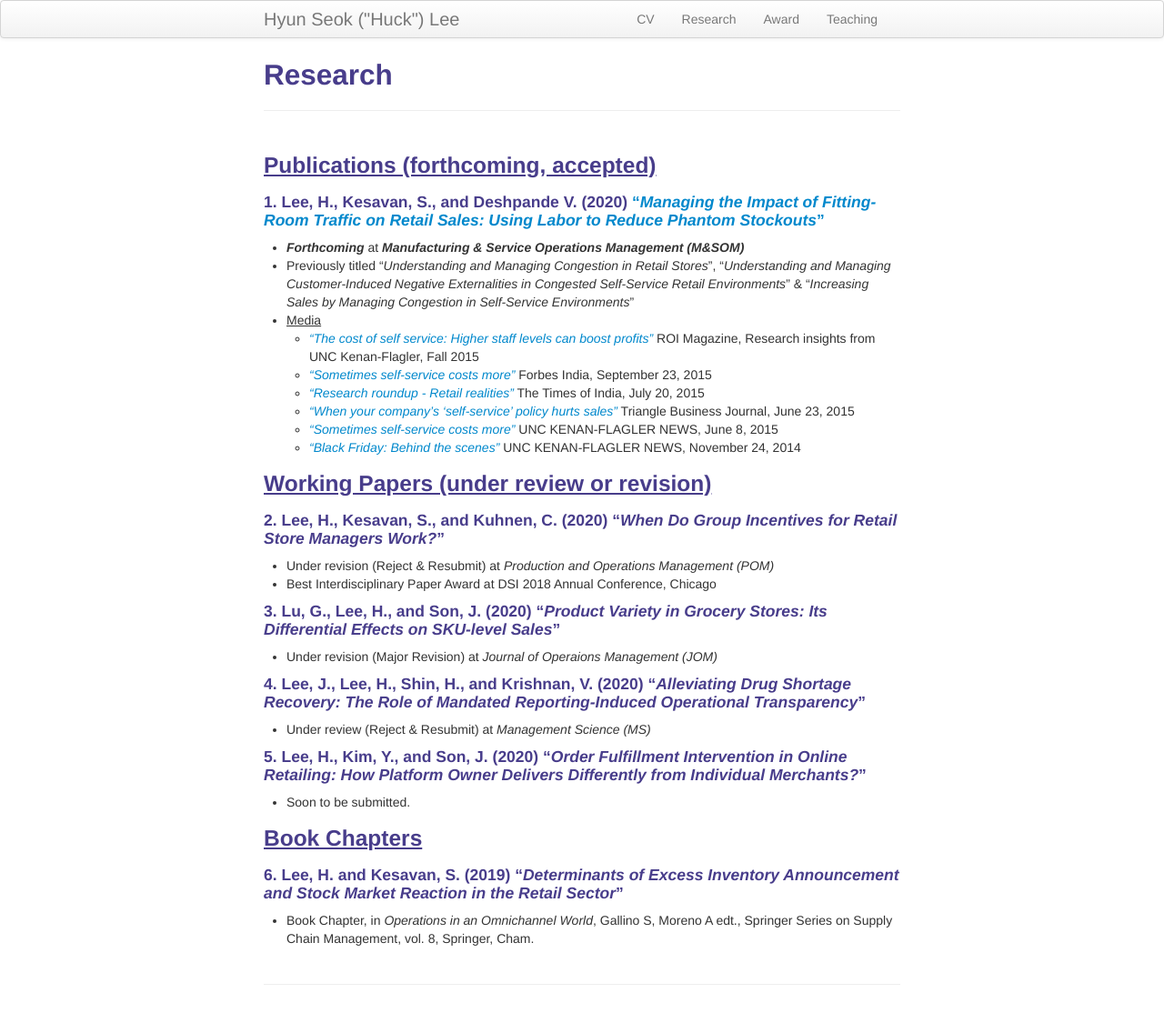
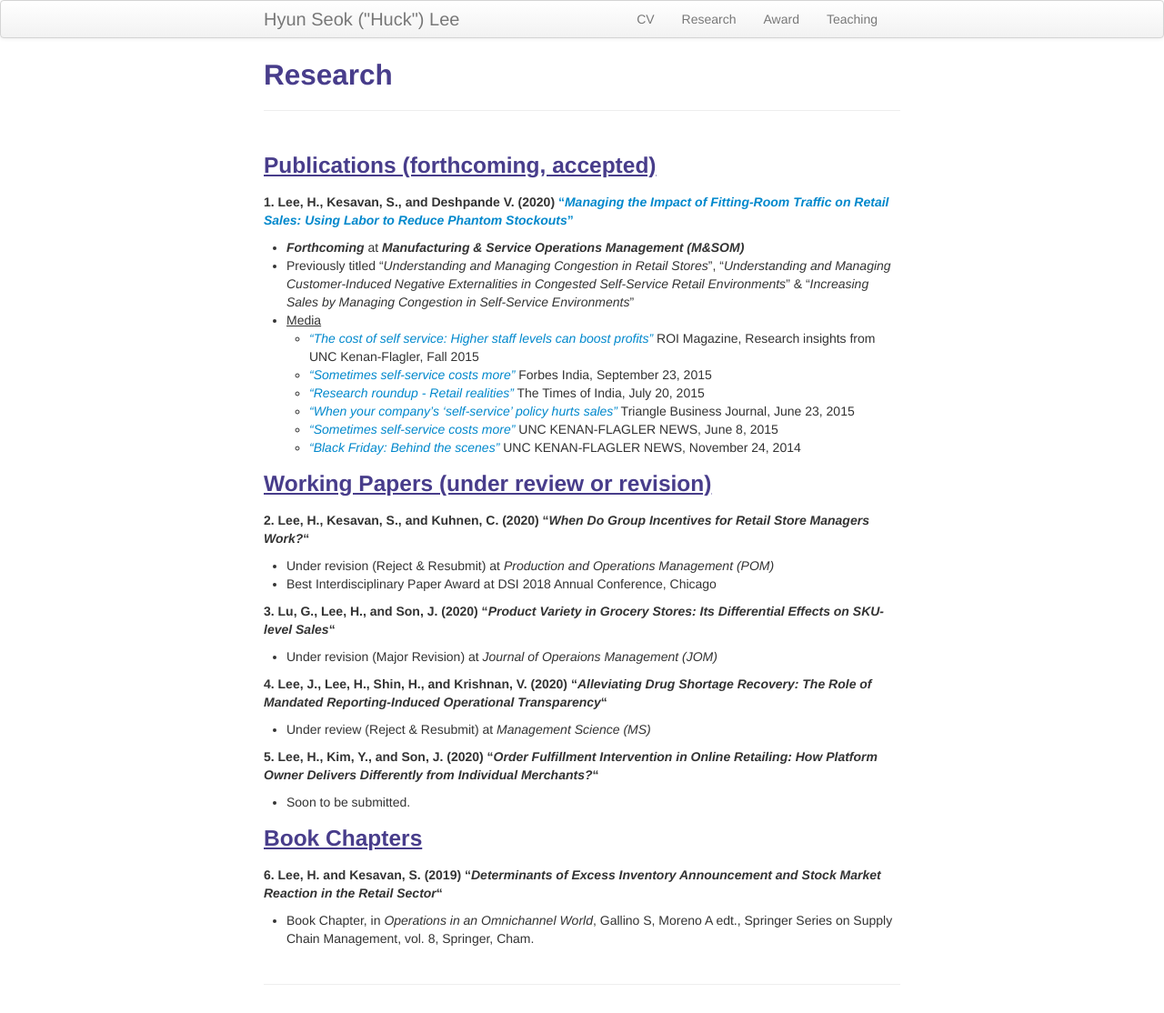
Before and after one commit to lordya2/lordya2.github.io, a Jekyll site: the page built from pages/research.md, in a window 1280 px wide. Shown: the whole page at 91% size. Built offline with Jekyll 4.4.1, drawn with Linux system fonts in a browser that asks for light colours.

```diff
--- a/pages/research.md
+++ b/pages/research.md
@@ -6,30 +6,30 @@ description: Hyun Seok ("Huck") Lee's Research
 
 
 ### <u>Publications (forthcoming, accepted) </u>
-#### 1. Lee, H., Kesavan, S., and Deshpande V. (2020) ["*Managing the Impact of Fitting-Room Traffic on Retail Sales: Using Labor to Reduce Phantom Stockouts*"](https://papers.ssrn.com/sol3/papers.cfm?abstract_id=2523680)
-* ***Forthcoming*** at ***Manufacturing & Service Operations Management (M&SOM)***
-* Previously titled "*Understanding and Managing Congestion in Retail Stores*", "*Understanding and Managing Customer-Induced Negative Externalities in Congested Self-Service Retail Environments*" & "*Increasing Sales by Managing Congestion in Self-Service Environments*"
-* <u>Media</u>
-  * [*"The cost of self service: Higher staff levels can boost profits"*](http://contentviewer.adobe.com/s/ROI%20Magazine/43d7e10e-dd4d-4050-add4-f5dcc8372bf7/ROI%20Magazine-Fall%202015/05_Cost_of_Self_Service.html#page_0) ROI Magazine, Research insights from UNC Kenan-Flagler, Fall 2015
-  * [*"Sometimes self-service costs more"*](http://www.forbesindia.com/article/kenanflagler/sometimes-selfservice-costs-more/41003/1) Forbes India, September 23, 2015
-  * [*"Research roundup - Retail realities"*](https://timesofindia.indiatimes.com/home/education/news/Research-roundup-Retail-realities/articleshow/48139253.cms) The Times of India, July 20, 2015
-  * [*"When your company's 'self-service' policy hurts sales"*](https://www.bizjournals.com/triangle/news/2015/06/23/when-your-companys-self-serve-policy-hurts-sales.html) Triangle Business Journal, June 23, 2015
-  * [*"Sometimes self-service costs more"*](https://www.kenan-flagler.unc.edu/news/2015/06/ROI-selfservice) UNC KENAN-FLAGLER NEWS, June 8, 2015
-  * [*"Black Friday: Behind the scenes"*](https://www.kenan-flagler.unc.edu/news/black-friday-behind-the-scenes/) UNC KENAN-FLAGLER NEWS, November 24, 2014
+**1. Lee, H., Kesavan, S., and Deshpande V. (2020) ["*Managing the Impact of Fitting-Room Traffic on Retail Sales: Using Labor to Reduce Phantom Stockouts*"](https://papers.ssrn.com/sol3/papers.cfm?abstract_id=2523680)**
+  * ***Forthcoming*** at ***Manufacturing & Service Operations Management (M&SOM)***
+  * Previously titled "*Understanding and Managing Congestion in Retail Stores*", "*Understanding and Managing Customer-Induced Negative Externalities in Congested Self-Service Retail Environments*" & "*Increasing Sales by Managing Congestion in Self-Service Environments*"
+  * <u>Media</u>
+    * [*"The cost of self service: Higher staff levels can boost profits"*](http://contentviewer.adobe.com/s/ROI%20Magazine/43d7e10e-dd4d-4050-add4-f5dcc8372bf7/ROI%20Magazine-Fall%202015/05_Cost_of_Self_Service.html#page_0) ROI Magazine, Research insights from UNC Kenan-Flagler, Fall 2015
+    * [*"Sometimes self-service costs more"*](http://www.forbesindia.com/article/kenanflagler/sometimes-selfservice-costs-more/41003/1) Forbes India, September 23, 2015
+    * [*"Research roundup - Retail realities"*](https://timesofindia.indiatimes.com/home/education/news/Research-roundup-Retail-realities/articleshow/48139253.cms) The Times of India, July 20, 2015
+    * [*"When your company's 'self-service' policy hurts sales"*](https://www.bizjournals.com/triangle/news/2015/06/23/when-your-companys-self-serve-policy-hurts-sales.html) Triangle Business Journal, June 23, 2015
+    * [*"Sometimes self-service costs more"*](https://www.kenan-flagler.unc.edu/news/2015/06/ROI-selfservice) UNC KENAN-FLAGLER NEWS, June 8, 2015
+    * [*"Black Friday: Behind the scenes"*](https://www.kenan-flagler.unc.edu/news/black-friday-behind-the-scenes/) UNC KENAN-FLAGLER NEWS, November 24, 2014
 
 ### <u>Working Papers (under review or revision)</u>
-#### 2. Lee, H., Kesavan, S., and Kuhnen, C. (2020) "*When Do Group Incentives for Retail Store Managers Work?*"
-* Under revision (Reject & Resubmit) at *Production and Operations Management (POM)*
-* Best Interdisciplinary Paper Award at DSI 2018 Annual Conference, Chicago
+**2. Lee, H., Kesavan, S., and Kuhnen, C. (2020) "*When Do Group Incentives for Retail Store Managers Work?*"**
+   * Under revision (Reject & Resubmit) at *Production and Operations Management (POM)*
+   * Best Interdisciplinary Paper Award at DSI 2018 Annual Conference, Chicago
 
-#### 3. Lu, G., Lee, H., and Son, J. (2020) "*Product Variety in Grocery Stores: Its Differential Effects on SKU-level Sales*"
-* Under revision (Major Revision) at *Journal of Operaions Management (JOM)*
+**3. Lu, G., Lee, H., and Son, J. (2020) "*Product Variety in Grocery Stores: Its Differential Effects on SKU-level Sales*"**
+   * Under revision (Major Revision) at *Journal of Operaions Management (JOM)*
 
-#### 4. Lee, J., Lee, H., Shin, H., and Krishnan, V. (2020) "*Alleviating Drug Shortage Recovery: The Role of Mandated Reporting-Induced Operational Transparency*"
-* Under review (Reject & Resubmit) at *Management Science (MS)*
+**4. Lee, J., Lee, H., Shin, H., and Krishnan, V. (2020) "*Alleviating Drug Shortage Recovery: The Role of Mandated Reporting-Induced Operational Transparency*"**
+   * Under review (Reject & Resubmit) at *Management Science (MS)*
 
-#### 5. Lee, H., Kim, Y., and Son, J. (2020) "*Order Fulfillment Intervention in Online Retailing: How Platform Owner Delivers Differently from Individual Merchants?*"
-* Soon to be submitted.
+**5. Lee, H., Kim, Y., and Son, J. (2020) "*Order Fulfillment Intervention in Online Retailing: How Platform Owner Delivers Differently from Individual Merchants?*"**
+   * Soon to be submitted.
 
 
 
@@ -37,8 +37,8 @@ description: Hyun Seok ("Huck") Lee's Research
 
 
 ### <u>Book Chapters</u>
-#### 6. Lee, H. and Kesavan, S. (2019) "*Determinants of Excess Inventory Announcement and Stock Market Reaction in the Retail Sector*"
-* Book Chapter, in *Operations in an Omnichannel World*, Gallino S, Moreno A edt., Springer Series on Supply Chain Management, vol. 8, Springer, Cham.
+**6. Lee, H. and Kesavan, S. (2019) "*Determinants of Excess Inventory Announcement and Stock Market Reaction in the Retail Sector*"**
+   * Book Chapter, in *Operations in an Omnichannel World*, Gallino S, Moreno A edt., Springer Series on Supply Chain Management, vol. 8, Springer, Cham.
 
 <!--
 [click here for the most recent version of the paper]({{ BASE_PATH}}/pages/working_papers/sample-working-paper.pdf)
```
